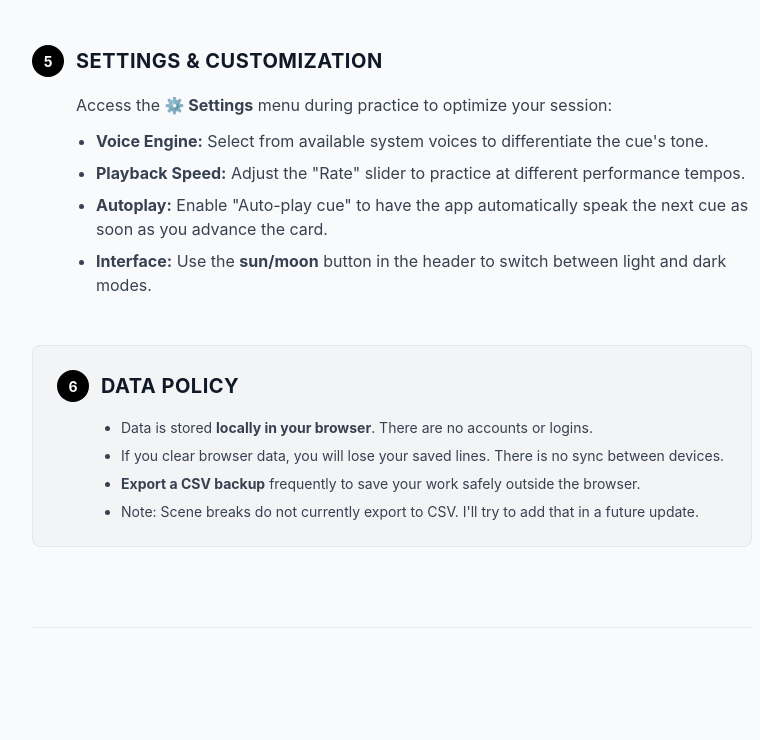
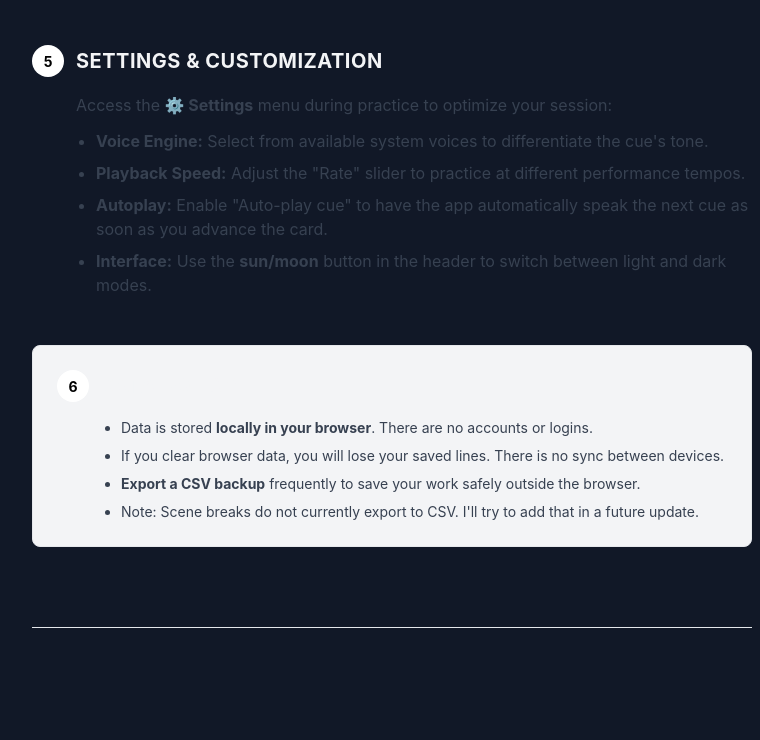
Before and after one commit to mattcope-land/off-book, a plain HTML site: page guide/index.html in a window 1280 px wide. Shown: the part 1356-2096 px from the top of the page, without its empty margins (248-1008 px from the left). Drawn offline with nearby package versions, Linux system fonts and the dark colour scheme.

Commit message:
update guide (dark mode)

```diff
--- a/guide/index.html
+++ b/guide/index.html
@@ -23,9 +23,23 @@
             font-size: 0.875rem;
             margin-right: 0.75rem;
         }
+        @media (prefers-color-scheme: dark) {
+    body {
+        background-color: #111827; /* Tailwind's gray-900 */
+        color: #f9fafb;           /* Tailwind's gray-50 */
+    }
+    .text-black, h1 { color: #ffffff !important; }
+    .text-gray-900 { color: #f3f4f6; }
+    .text-gray-700 { color: #d1d5db; }
+    .text-gray-600 { color: #9ca3af; }
+    .bg-gray-50 { background-color: #111827; }
+    .bg-gray-100 { background-color: #1f2937; } /* gray-800 */
+    .border-gray-200, .border-gray-300 { border-color: #374151; }
+    .step-number { background-color: #ffffff; color: #000000; }
+}
     </style>
 </head>
-<body class="bg-gray-50 text-gray-900 antialiased">
+<body class="bg-gray-50 text-gray-900 dark:bg-gray-900 dark:text-gray-100 antialiased">
 
     <div class="max-w-3xl mx-auto px-6 py-12 lg:py-20">
         <header class="mb-12 border-b border-gray-200 pb-8">
```
